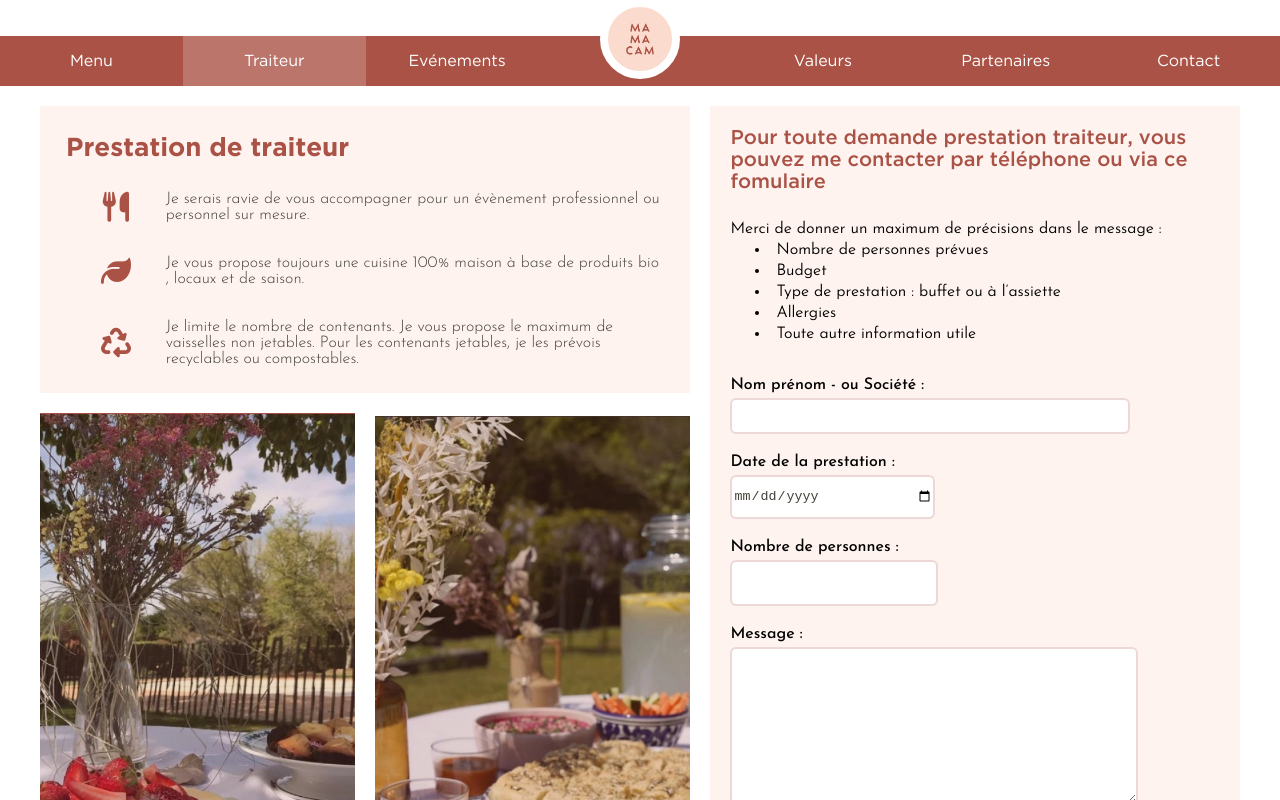
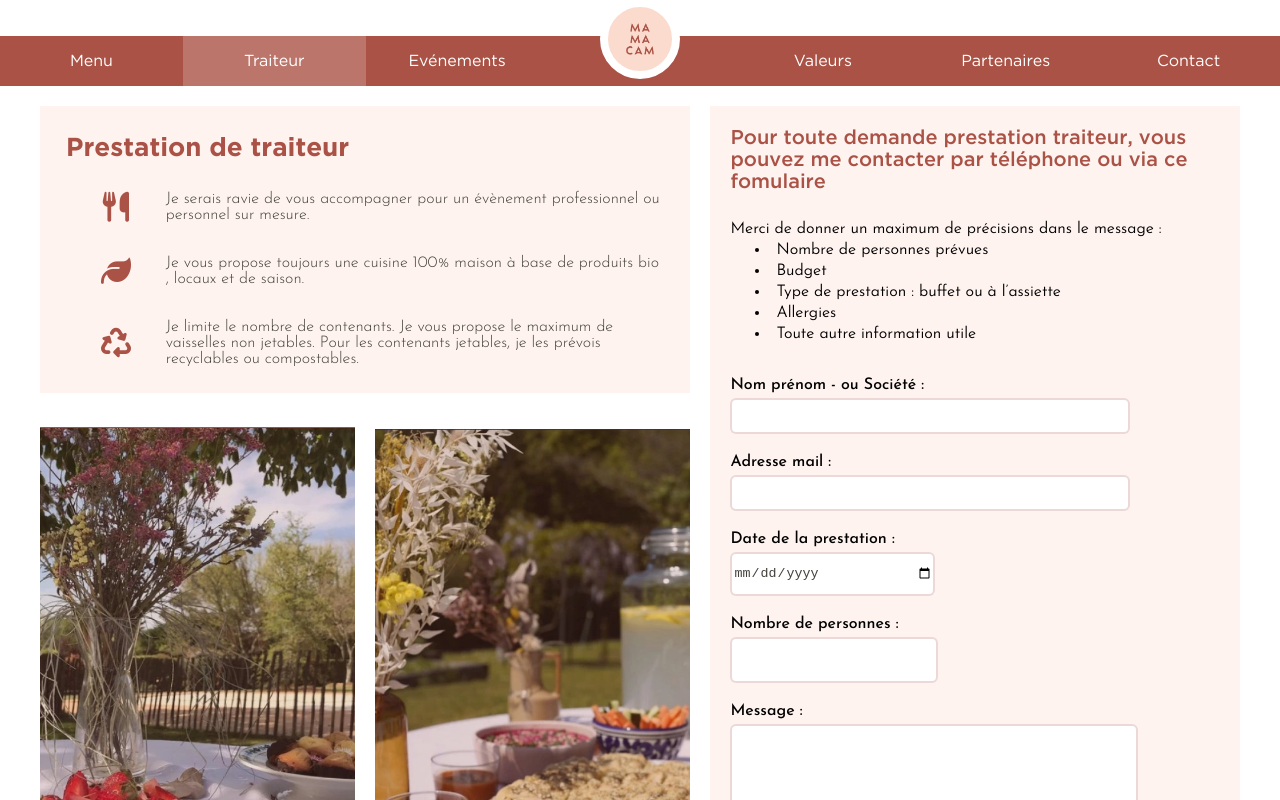
Before and after one commit to DavinaDF/mamacam, a React (Vite) app: page /traiteur in a window 1280 px wide. Shown: the top 800 px of the page. Built offline with nearby package versions, Linux system fonts and the light colour scheme.

Commit message:
All form OK

```diff
--- a/src/pages/About.jsx
+++ b/src/pages/About.jsx
@@ -6,7 +6,7 @@ const About = () => {
   return (
     <div className="about">
       <div className="left-side">
-        <div className="bloc">
+        <div className="bloc bien_manger">
           <h2>Bien manger au rythme des saisons</h2>
           <p>
             Chez MAMACAM vous trouverez une cuisine simple, goûteuse et
--- a/src/pages/Contact.jsx
+++ b/src/pages/Contact.jsx
@@ -1,9 +1,10 @@
 import photoDeco from "../assets/images/table-tableau-interieur.jpg";
 import emailjs from "@emailjs/browser";
-import { useRef } from "react";
+import { useRef, useState } from "react";
 
 const Contact = () => {
   const form = useRef();
+  const [message, setMessage] = useState(null);
 
   const sendEmail = (e) => {
     e.preventDefault();
@@ -14,12 +15,19 @@ const Contact = () => {
       })
       .then(
         () => {
-          console.log("Message envoyé avec succès !");
+          setMessage("Votre message a bien été envoyé !");
+          setTimeout(() => {
+            setMessage(null);
+          }, 5000);
         },
-        (error) => {
-          console.log("Erreur : ", error.text);
+        () => {
+          setMessage("Une erreur est survenue, veuillez réessaye.");
+          setTimeout(() => {
+            setMessage(null);
+          }, 5000);
         }
       );
+    e.target.reset();
   };
 
   return (
@@ -53,8 +61,13 @@ const Contact = () => {
             <input id="user_name" type="text" name="from_name" />
           </label>
           <label>
-            Message :<textarea name="message" type="text" rows="20"></textarea>
+            Adresse mail :
+            <input id="user_mail" type="email" name="user_email" />
           </label>
+          <label>
+            Message :<textarea name="message" type="text" rows="14"></textarea>
+          </label>
+          {message && <p>{message}</p>}
           <input
             className="form_button"
             type="submit"
--- a/src/pages/Traiteur.jsx
+++ b/src/pages/Traiteur.jsx
@@ -1,9 +1,38 @@
+import emailjs from "@emailjs/browser";
+import { useRef, useState } from "react";
 import Info from "../components/Info";
 import traiteurInfo from "../data/traiteurInfo.json";
 import photoTraiteur1 from "../assets/images/image_traiteur_1.webp";
 import photoTraiteur2 from "../assets/images/image_traiteur_2.webp";
 
 const Traiteur = () => {
+  const form = useRef();
+  const [message, setMessage] = useState(null);
+
+  const sendEmail = (e) => {
+    e.preventDefault();
+
+    emailjs
+      .sendForm("service_p91bcjt", "traiteur_form", form.current, {
+        publicKey: "m8pVCfE9WPOsslQ1e",
+      })
+      .then(
+        () => {
+          setMessage("Votre demande a bien été envoyé !");
+          setTimeout(() => {
+            setMessage(null);
+          }, 5000);
+        },
+        () => {
+          setMessage("Une erreur est survenue, veuillez réessaye.");
+          setTimeout(() => {
+            setMessage(null);
+          }, 5000);
+        }
+      );
+    e.target.reset();
+  };
+
   return (
     <div className="traiteur">
       <div className="traiteur-left">
@@ -39,10 +68,14 @@ const Traiteur = () => {
             <li>Allergies</li>
             <li>Toute autre information utile</li>
           </ul>
-          <form className="traiteur-form">
+          <form className="traiteur-form" ref={form} onSubmit={sendEmail}>
             <label>
               Nom prénom - ou Société :
-              <input id="user_name" type="text" name="user_name" />
+              <input id="user_name" type="text" name="user_name" required />
+            </label>
+            <label>
+              Adresse mail :
+              <input id="user_mail" type="email" name="user_email" required />
             </label>
             <div className="half">
               <label>
@@ -63,6 +96,7 @@ const Traiteur = () => {
               Message :
               <textarea name="message" type="text" rows="10"></textarea>
             </label>
+            {message && <p>{message}</p>}
             <input
               className="form_button"
               type="submit"
--- a/src/sass/layout/footer.scss
+++ b/src/sass/layout/footer.scss
@@ -12,6 +12,7 @@
     align-items: center;
 
     .footer-left {
+      margin-left: 20px;
       display: flex;
       gap: 30px;
 
@@ -22,6 +23,7 @@
       }
     }
     .footer-right {
+      margin-right: 20px;
       font-family: "Josefin";
       color: #fff;
       font-weight: 100;
--- a/src/sass/pages/about.scss
+++ b/src/sass/pages/about.scss
@@ -77,7 +77,10 @@
     .left-side {
       flex-direction: column-reverse;
       .photo-container {
-        order: 0;
+        order: 2;
+      }
+      .bien_manger {
+        order: 1;
       }
     }
   }
```
